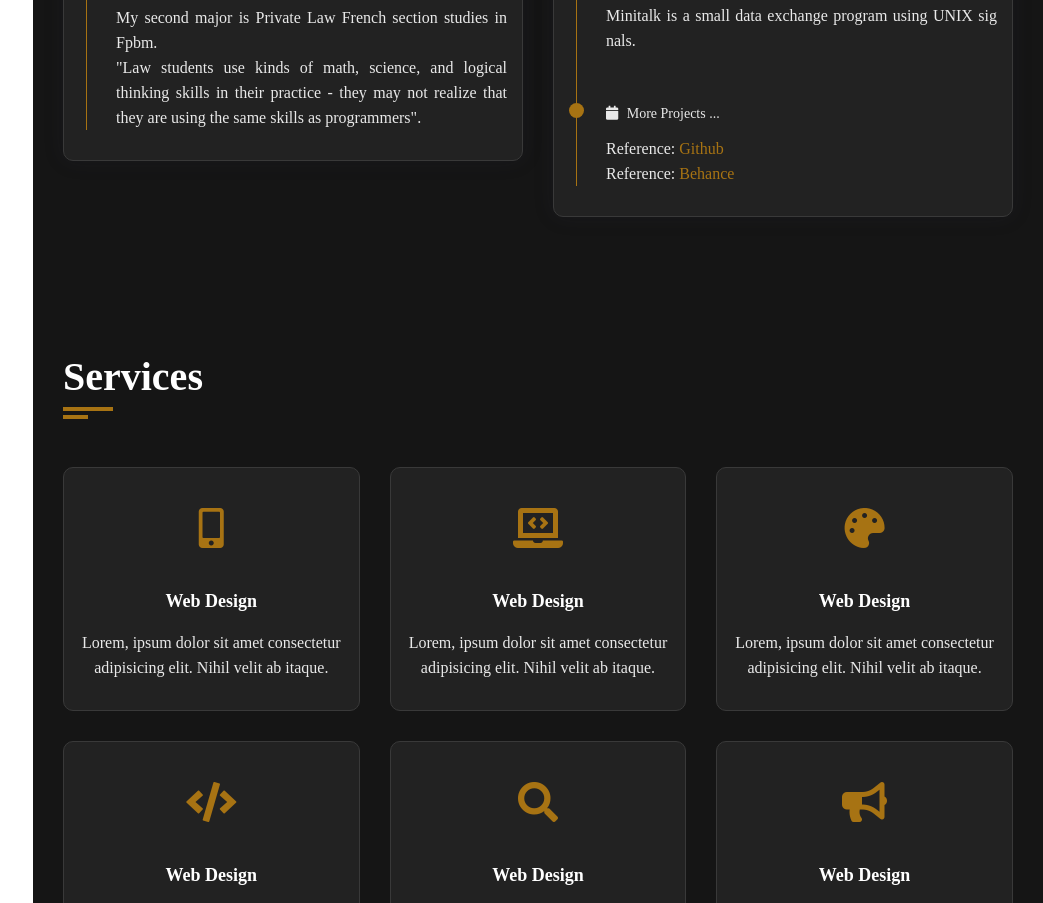
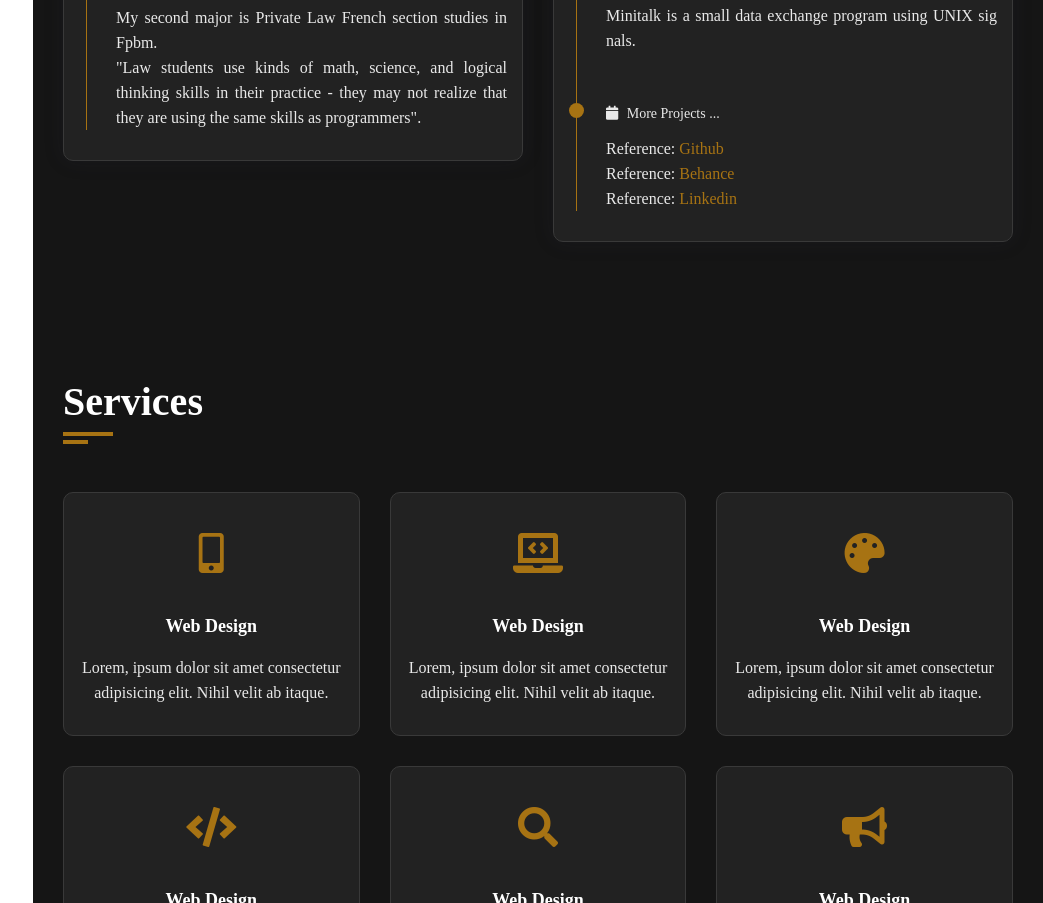
Before and after one commit to attia-nabil/Nabil-Attia, a plain HTML site: page index.html in a window 1280 px wide. Shown: the part 2008-2911 px from the top of the page, without its empty margins (237-1280 px from the left). Drawn offline with nearby package versions, Linux system fonts and the light colour scheme; a web font is replaced by a local one.

Commit message:
Push F_P

```diff
--- a/index.html
+++ b/index.html
@@ -233,7 +233,8 @@
                                 </h3>
                                 <!-- <h4 class="timeline-title">More projects ...</h4> -->
                               <p class="timeline-text">Reference: <a href="https://github.com/attia-nabil" target="_blank" rel="noopener noreferrer">Github</a>
-                                <p class="timeline-text">Reference: <a href="https://www.behance.net/nattia" target="_blank" rel="noopener noreferrer">Behance</a>                              </p>
+                                <p class="timeline-text">Reference: <a href="https://www.behance.net/nattia" target="_blank" rel="noopener noreferrer">Behance</a>
+                                    <p class="timeline-text">Reference: <a href="https://www.linkedin.com/in/nattia/" target="_blank" rel="noopener noreferrer">Linkedin</a>                              </p>
                               </div>
                       </div>
                     </div>
```
